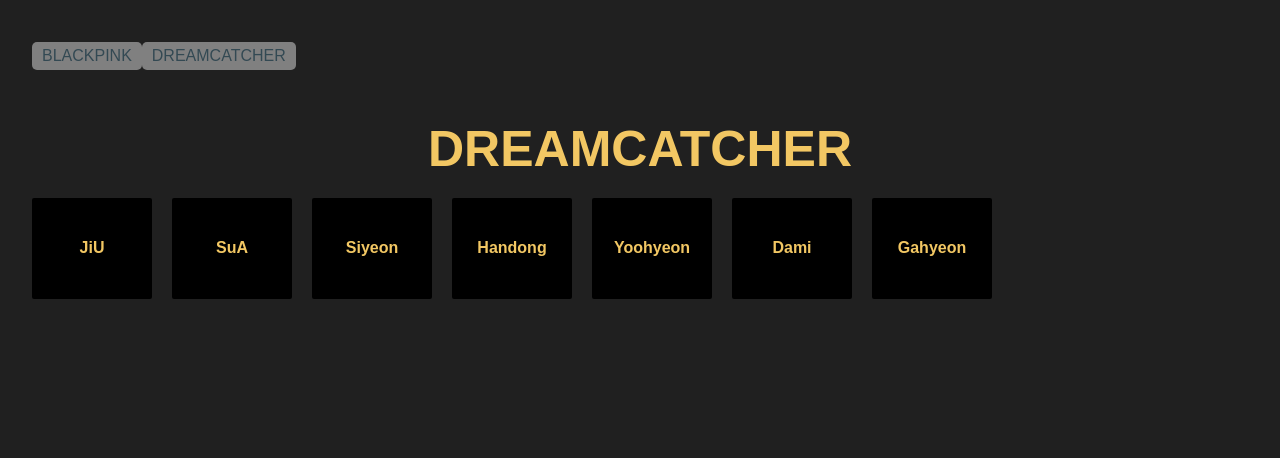
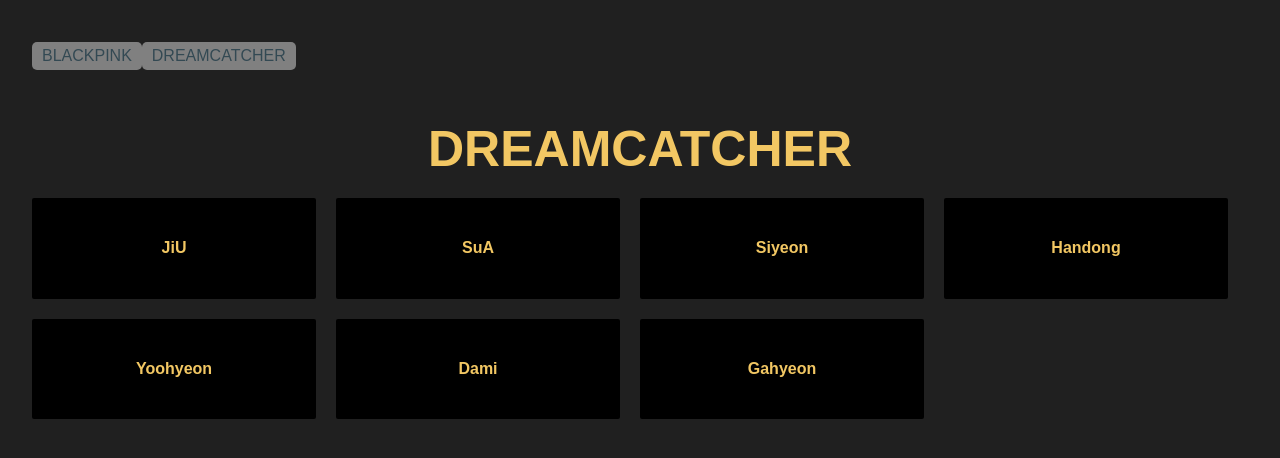
Before and after one commit to FuryFighter/angulartestheroes, an Angular app: page /heroes in a window 1280 px wide. Shown: the top 458 px of the page. Built offline with nearby package versions, Linux system fonts and the light colour scheme.

Commit message:
2 files modified

```diff
--- a/src/app/dashboard/dashboard.component.css
+++ b/src/app/dashboard/dashboard.component.css
@@ -19,6 +19,7 @@
   text-align: center;
   font-size: 50px;
   margin-bottom: 10;
+  color: pink;
 }
 
 h4 {
--- a/src/app/heroes/heroes.component.css
+++ b/src/app/heroes/heroes.component.css
@@ -28,7 +28,7 @@
 .grid {
   margin: 0;
 }
-.col-1-4 {
+.col-5-12 {
   width: 25%;
 }
 .module {
```
